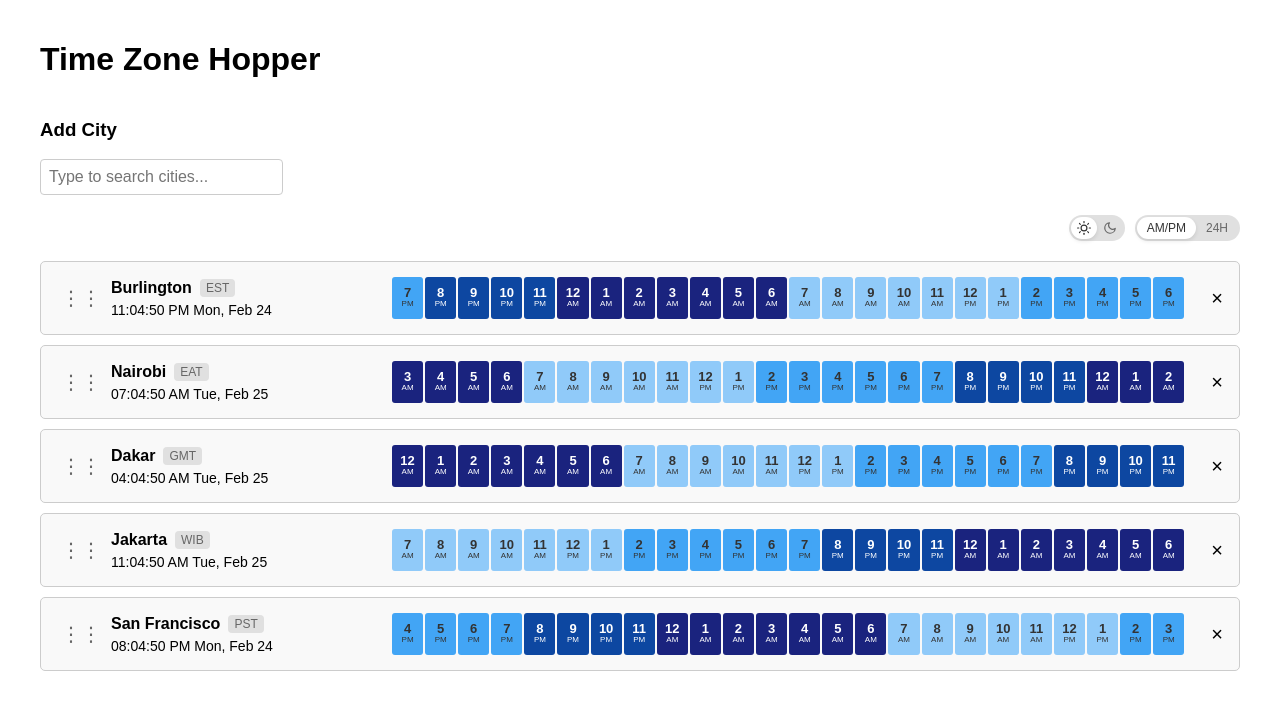
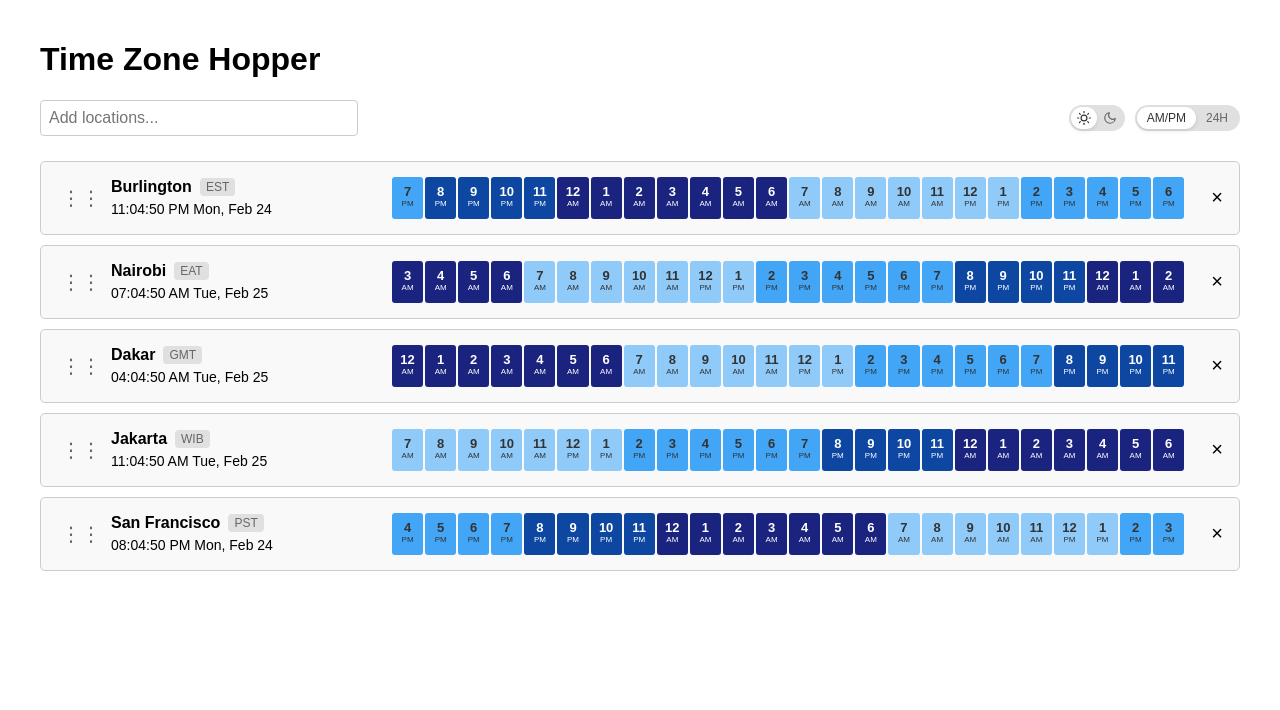
Before and after one commit to mberg/timehopper, a React (Create React App) app: page / in a window 1280 px wide. Shown: the top 710 px of the page. Built offline with nearby package versions, Linux system fonts and the light colour scheme.

Commit message:
fix toggles

```diff
--- a/src/App.css
+++ b/src/App.css
@@ -6,14 +6,22 @@
 }
 
 .app-header {
-  display: flex;
-  justify-content: space-between;
-  align-items: flex-start;
+  display: none;
+}
+
+.city-picker-container {
   margin-bottom: 10px;
 }
 
 .city-selector {
-  margin-bottom: 10px;
+  display: flex;
+  align-items: center;
+  gap: 10px;
+}
+
+.city-selector h3 {
+  margin: 0;
+  white-space: nowrap;
 }
 
 .search-dropdown {
@@ -396,12 +404,6 @@ body.dark-mode .time-slot.evening {
 }
 
 /* App controls container - horizontal layout */
-.app-controls-container {
-  display: flex;
-  justify-content: flex-end;
-  margin-bottom: 10px;
-}
-
 .app-controls {
   display: flex;
   flex-direction: row;
@@ -450,3 +452,35 @@ body.dark-mode .toggle-button svg {
 body.dark-mode .toggle-button.active svg {
   stroke: #fff;
 }
+
+/* Update layout for search and controls alignment */
+.app-header {
+  margin-bottom: 15px;
+}
+
+.city-picker-container {
+  margin-bottom: 10px;
+}
+
+/* New row for search and controls */
+.search-controls-row {
+  display: flex;
+  align-items: center;
+  justify-content: space-between;
+  gap: 15px;
+  margin-bottom: 15px;
+}
+
+.search-dropdown {
+  position: relative;
+  flex-grow: 1;
+  max-width: 300px;
+}
+
+/* App controls in a row */
+.app-controls {
+  display: flex;
+  flex-direction: row;
+  gap: 10px;
+  align-items: center;
+}
--- a/src/App.js
+++ b/src/App.js
@@ -549,13 +549,19 @@ function App() {
   return (
     <div className="app">
       <h1>Time Zone Hopper</h1>
+
+      {/* App header without toggles */}
       <div className="app-header">
-        <div className="city-selector">
-          <h3>Add City</h3>
+        {/* Empty or can be removed if not needed */}
+      </div>
+
+      {/* City picker with search and controls on the same line */}
+      <div className="city-picker-container">
+        <div className="search-controls-row">
           <div className="search-dropdown">
             <input
               type="text"
-              placeholder="Type to search cities..."
+              placeholder="Add locations..."
               value={searchTerm}
               onChange={(e) => setSearchTerm(e.target.value)}
               onFocus={() => setIsDropdownOpen(true)}
@@ -584,10 +590,7 @@ function App() {
               </div>
             )}
           </div>
-        </div>
-      </div>
 
-      <div className="app-controls-container">
           <div className="app-controls">
             <div className="dark-mode-toggle">
               <label className="toggle-label">
@@ -638,6 +641,7 @@ function App() {
             </div>
           </div>
         </div>
+      </div>
 
       <DndProvider backend={HTML5Backend}>
         <div className="timezone-container">
```
Lines whose indentation alone changed are shown as unchanged.
